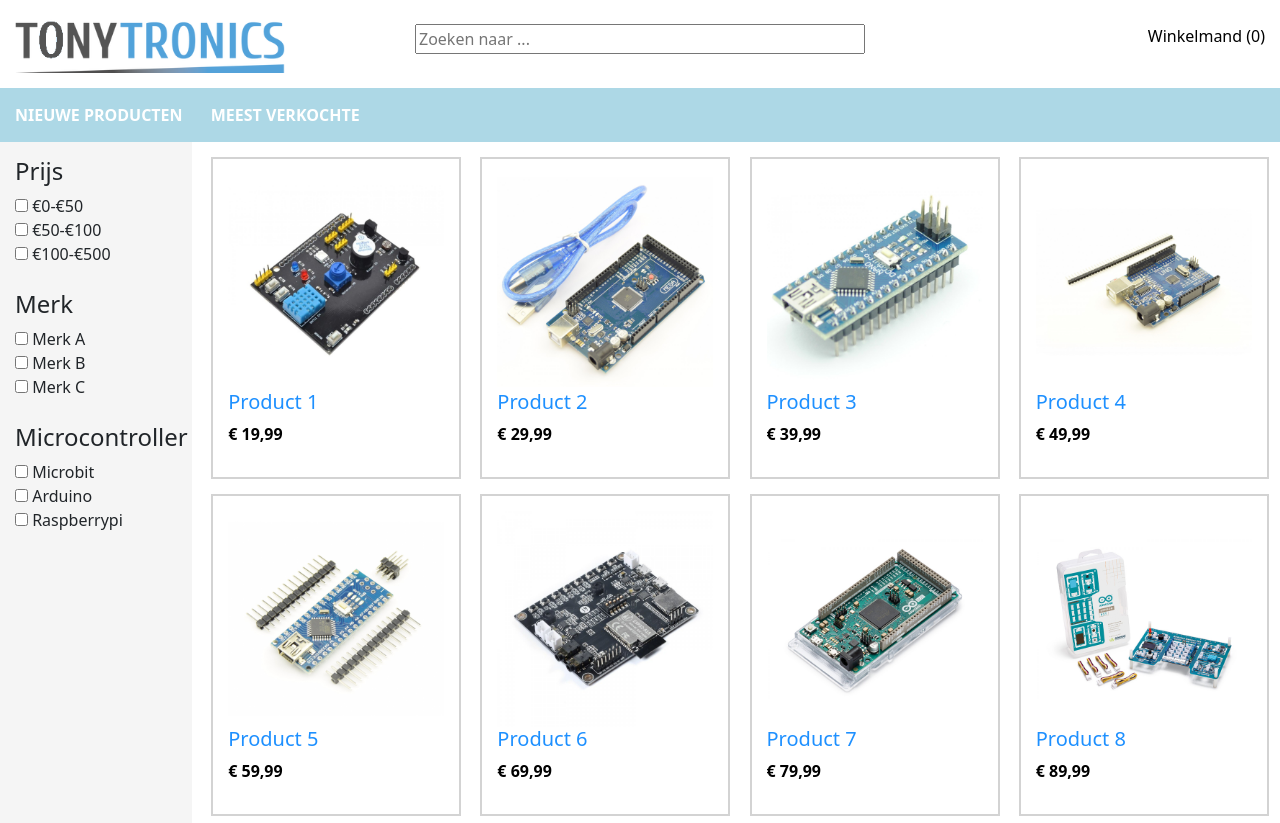
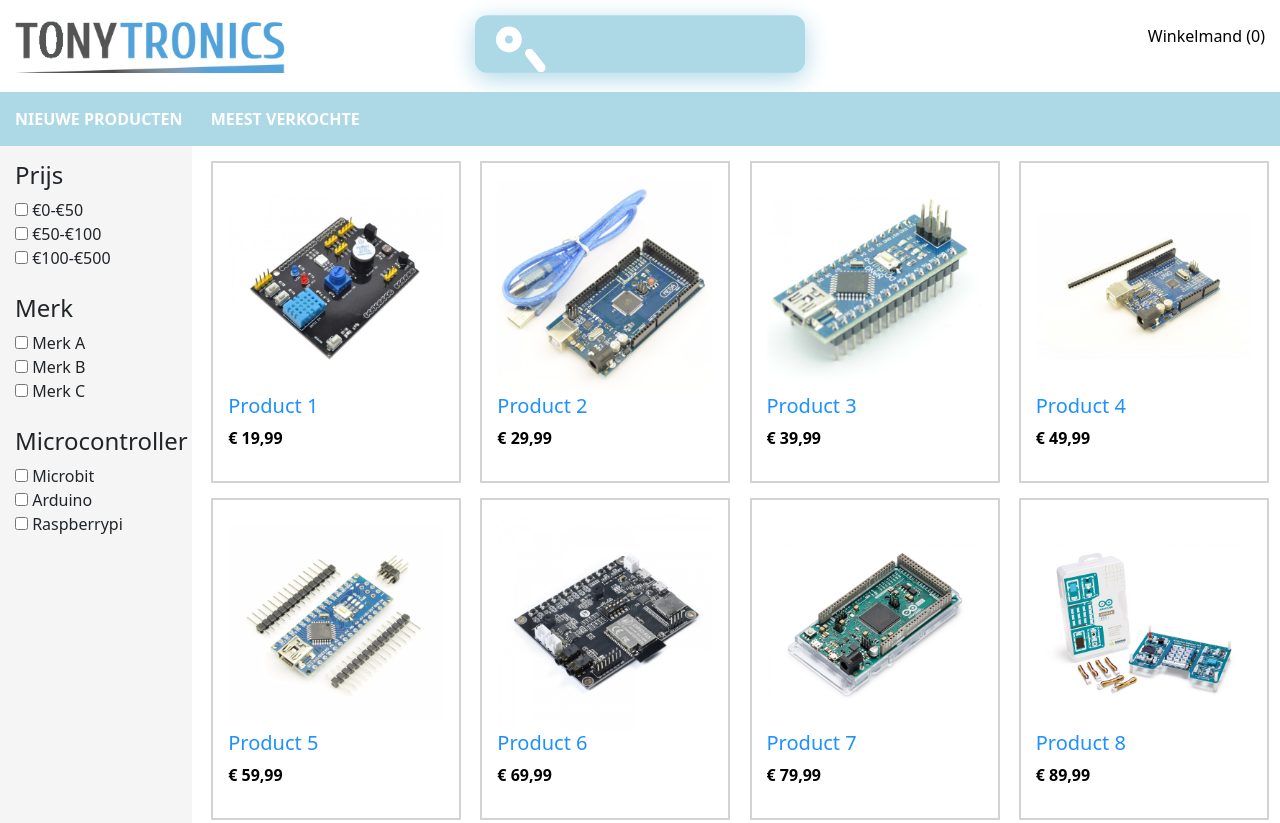
Before and after one commit to ItsExo/tonytronics-main, a plain HTML site: page index.html in a window 1280 px wide. Shown: the top 823 px of the page. Drawn offline with nearby package versions, Linux system fonts and the light colour scheme.

Commit message:
zoekknop

```diff
--- a/index.html
+++ b/index.html
@@ -11,7 +11,18 @@
 
         <header>
             <img alt="logo" src="images/logo_tonytronics.png">
-            <input type="text" placeholder="Zoeken naar ...">
+            <div id="cover">
+                <form method="get" action="">
+                  <div class="tb">
+                    <div class="td" id="s-cover">
+                      <button type="submit">
+                        <div id="s-circle"></div>
+                        <span></span>
+                      </button>
+                    </div>
+                  </div>
+                </form>
+              </div>
             <span><a href="#">Winkelmand (0)</a></span>
             <nav>
                 <a href="#">NIEUWE PRODUCTEN</a>
--- a/style.css
+++ b/style.css
@@ -88,3 +88,141 @@ main div p
     color: black;
     font-weight: bolder;
 }
+
+/* searchbar */
+
+
+.tb {
+    display: table;
+    width: 100%;
+  }
+
+  .td {
+    display: table-cell;
+    vertical-align: middle;
+  }
+
+  input,
+  button {
+    color: #fff;
+    font-family: Nunito;
+    padding: 0;
+    margin: 0;
+    border: 0;
+    background-color: transparent;
+  }
+
+  #cover {
+
+    left: 0;
+    right: 0;
+    width: 550px;
+    margin: -92px auto 0 auto;
+    background-color: lightblue;
+    border-radius: 20px;
+    box-shadow: 0 10px 40px lightblue, 0 0 0 20px #ffffffeb;
+    transform: scale(0.6);
+
+}
+
+  form {
+    height: 96px;
+  }
+
+  input[type="text"] {
+    width: 100%;
+    height: 96px;
+    font-size: 60px;
+    line-height: 1;
+  }
+
+  input[type="text"]::placeholder {
+    color: #e16868;
+  }
+
+  #s-cover {
+    width: 1px;
+    padding-left: 35px;
+  }
+
+  button {
+    position: relative;
+    display: block;
+    width: 84px;
+    height: 96px;
+    cursor: pointer;
+  }
+
+  #s-circle {
+    position: relative;
+    top: -8px;
+    left: 0;
+    width: 43px;
+    height: 43px;
+    margin-top: 0;
+    border-width: 15px;
+    border: 15px solid #fff;
+    background-color: transparent;
+    border-radius: 50%;
+    transition: 0.5s ease all;
+  }
+
+  button span {
+    position: absolute;
+    top: 68px;
+    left: 43px;
+    display: block;
+    width: 45px;
+    height: 15px;
+    background-color: transparent;
+    border-radius: 10px;
+    transform: rotateZ(52deg);
+    transition: 0.5s ease all;
+  }
+
+  button span:before,
+  button span:after {
+    content: "";
+    position: absolute;
+    bottom: 0;
+    right: 0;
+    width: 45px;
+    height: 15px;
+    background-color: #fff;
+    border-radius: 10px;
+    transform: rotateZ(0);
+    transition: 0.5s ease all;
+  }
+
+  #s-cover:hover #s-circle {
+    top: -1px;
+    width: 67px;
+    height: 15px;
+    border-width: 0;
+    background-color: #fff;
+    border-radius: 20px;
+  }
+
+  #s-cover:hover span {
+    top: 50%;
+    left: 56px;
+    width: 25px;
+    margin-top: -9px;
+    transform: rotateZ(0);
+  }
+
+  #s-cover:hover button span:before {
+    bottom: 11px;
+    transform: rotateZ(52deg);
+  }
+
+  #s-cover:hover button span:after {
+    bottom: -11px;
+    transform: rotateZ(-52deg);
+  }
+  #s-cover:hover button span:before,
+  #s-cover:hover button span:after {
+    right: -6px;
+    width: 40px;
+    background-color: #fff;
+  }
```
